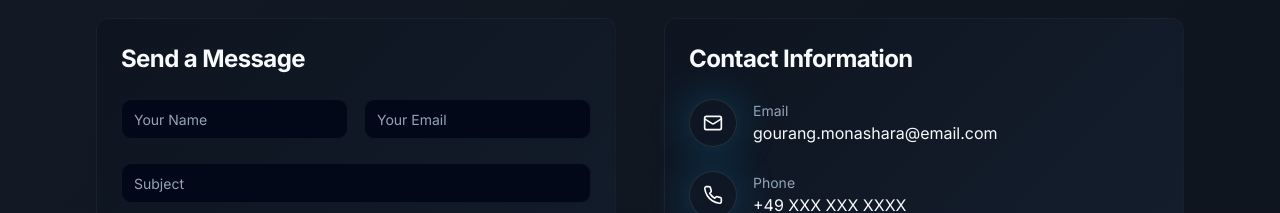
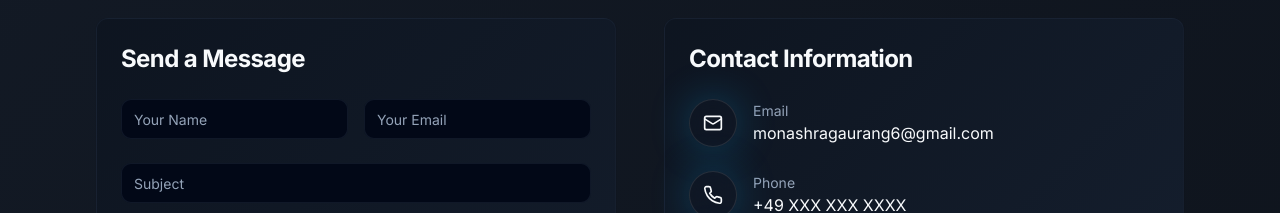
Before and after one commit to Gaurang8200/gourang-ai-visionary, a React (Vite) app: page / in a window 1280 px wide. Shown: the part 4300-4513 px from the top of the page. Built offline with nearby package versions, Linux system fonts and the light colour scheme.

Commit message:
Add email link
Add the email "monashragaurang6@gmail.com" to the contact section, making it a clickable link that redirects to the email.

```diff
--- a/src/components/Contact.tsx
+++ b/src/components/Contact.tsx
@@ -64,8 +64,8 @@ const Contact = () => {
     {
       icon: Mail,
       label: "Email",
-      value: "gourang.monashara@email.com",
-      href: "mailto:gourang.monashara@email.com"
+      value: "monashragaurang6@gmail.com",
+      href: "mailto:monashragaurang6@gmail.com"
     },
     {
       icon: Phone,
@@ -97,7 +97,7 @@ const Contact = () => {
     {
       icon: Mail,
       label: "Email",
-      href: "mailto:gourang.monashara@email.com",
+      href: "mailto:monashragaurang6@gmail.com",
       color: "hover:text-red-400"
     }
   ];
```
